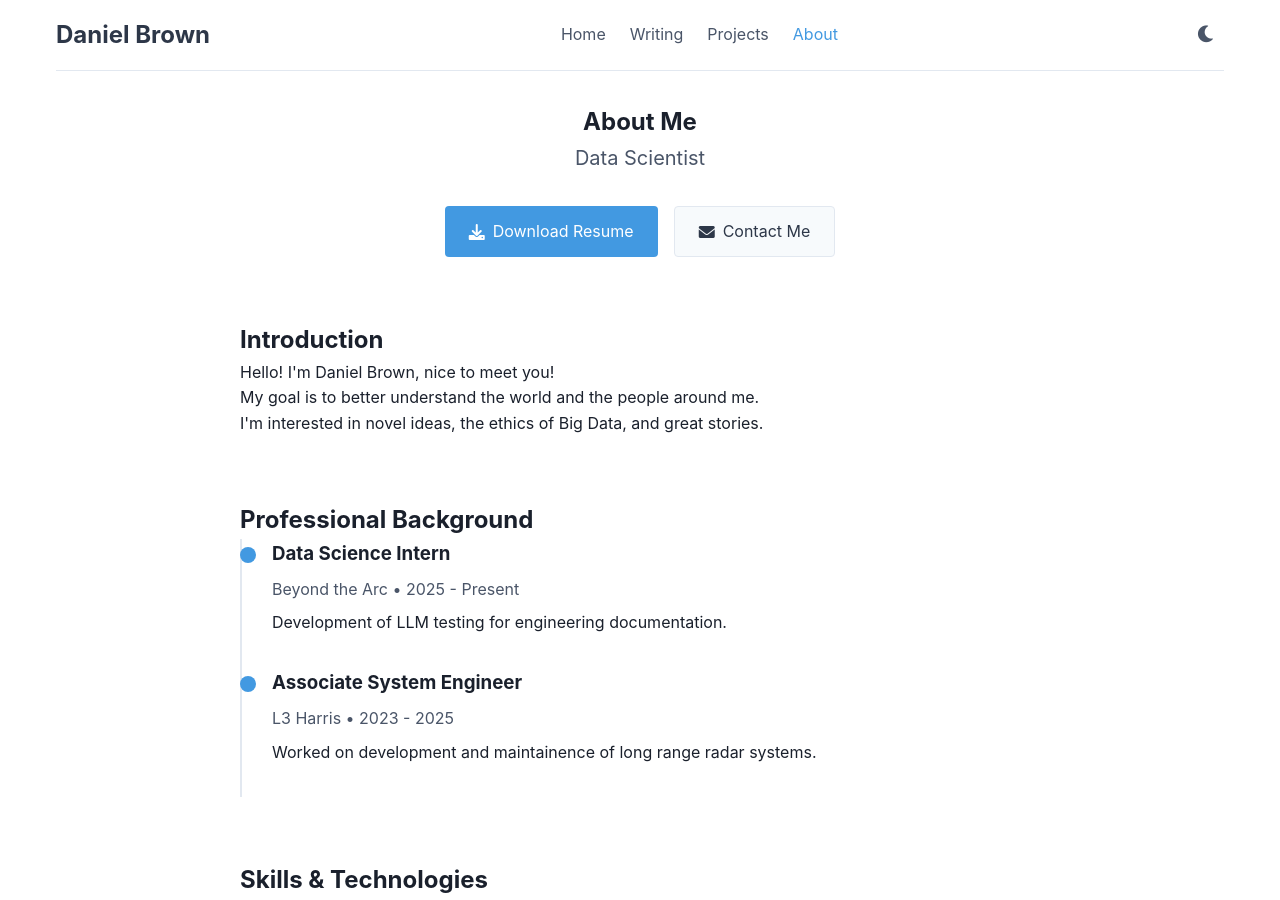
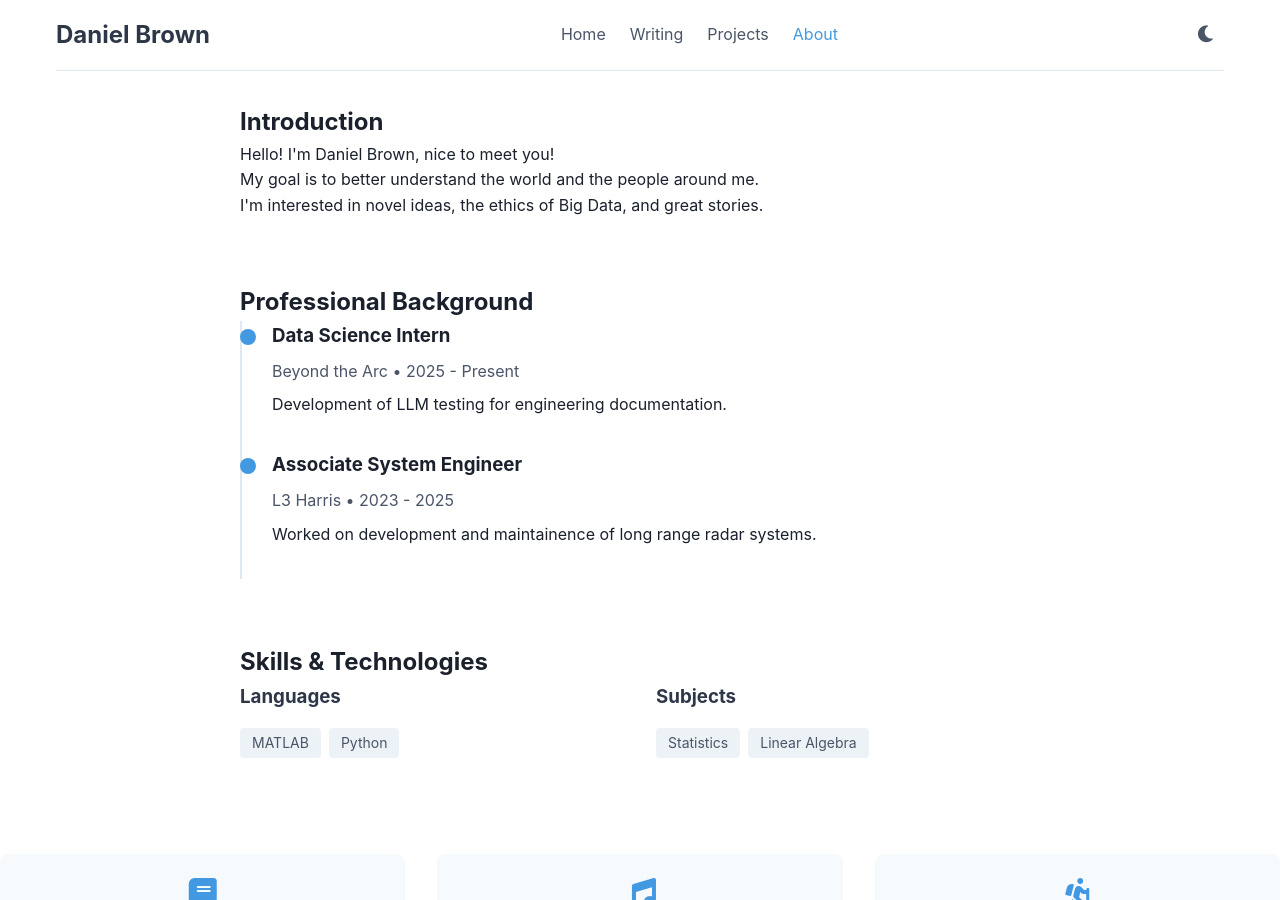
Before and after one commit to danielsbrown3/danielsbrown3.github.io, a Jekyll site: the page about.html, which Jekyll copies as it is, in a window 1280 px wide and 900 px high. Built offline with Jekyll 4.4.1, drawn with Linux system fonts in a browser that asks for light colours.

```diff
--- a/about.html
+++ b/about.html
@@ -27,20 +27,6 @@
         </header>
 
         <main class="about-content">
-            <section class="about-hero">
-                <div class="about-intro">
-                    <h1>About Me</h1>
-                    <p class="subtitle">Data Scientist</p>
-                    <div class="about-actions">
-                        <a href="/resume.pdf" class="resume-link" download>
-                            <i class="fas fa-download"></i> Download Resume
-                        </a>
-                        <a href="mailto:danielbrown@berkeley.edu" class="contact-link">
-                            <i class="fas fa-envelope"></i> Contact Me
-                        </a>
-                    </div>
-                </div>
-            </section>
 
             <section class="about-sections">
                 <article class="about-section">
```
